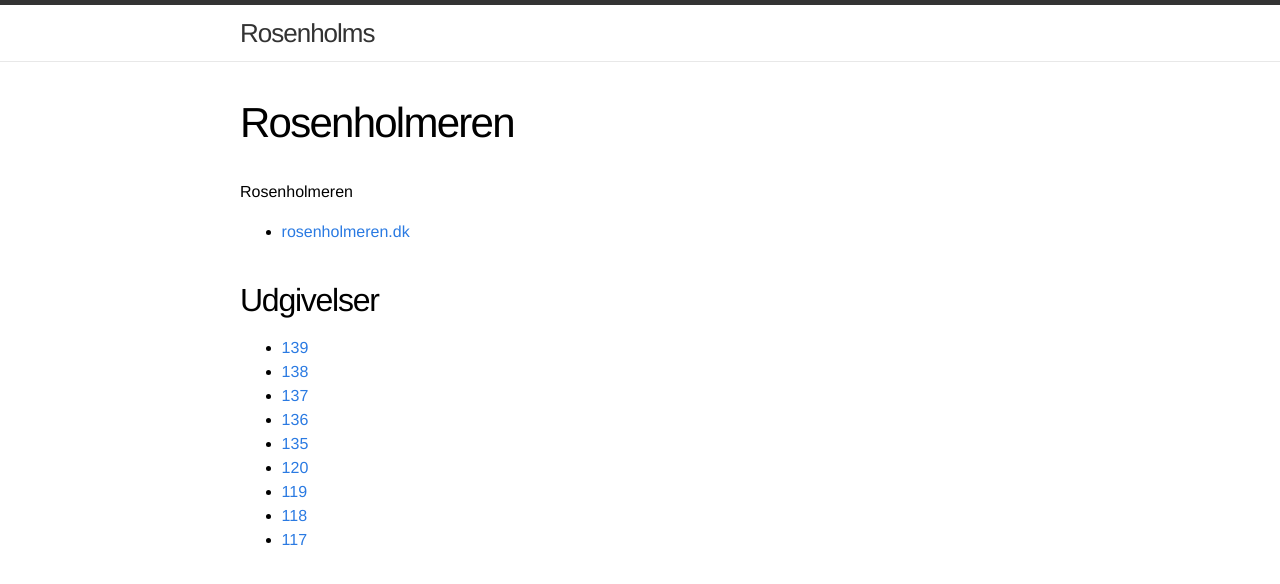
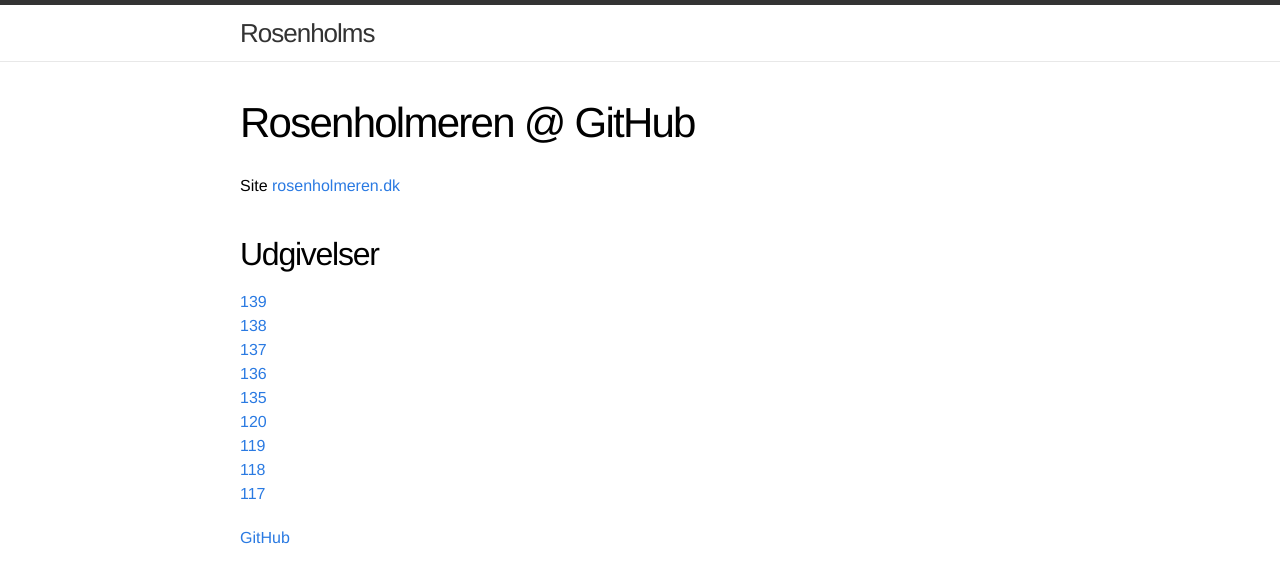
Before and after one commit to Rosenholms/rosenholms.github.io, a Jekyll site: the page built from rosenholmeren.md, in a window 1280 px wide. Shown: the top 584 px of the page. Built offline with Jekyll 4.4.1, drawn with Linux system fonts in a browser that asks for light colours; our own code applies the rules of GitHub Pages for plain Markdown files.

Commit message:
Update rosenholmeren.md

```diff
--- a/rosenholmeren.md
+++ b/rosenholmeren.md
@@ -1,15 +1,19 @@
-# Rosenholmeren
+---
+title: Rosenholmeren @ GitHub
+---
 
-- [rosenholmeren.dk](https://rosenholmeren.dk)
+Site [rosenholmeren.dk](https://rosenholmeren.dk)
 
 Udgivelser
 --
-- [139](http://www.rosenholmeren.dk/139/)
-- [138](http://www.rosenholmeren.dk/138/)
-- [137](http://www.rosenholmeren.dk/137/)
-- [136](http://www.rosenholmeren.dk/136/)
-- [135](http://www.rosenholmeren.dk/135/)
-- [120](http://www.rosenholmeren.dk/120/)
-- [119](http://www.rosenholmeren.dk/119/)
-- [118](http://www.rosenholmeren.dk/118/)
-- [117](http://www.rosenholmeren.dk/117/)
+[139](http://www.rosenholmeren.dk/139/)
+[138](http://www.rosenholmeren.dk/138/)
+[137](http://www.rosenholmeren.dk/137/)
+[136](http://www.rosenholmeren.dk/136/)
+[135](http://www.rosenholmeren.dk/135/)
+[120](http://www.rosenholmeren.dk/120/)
+[119](http://www.rosenholmeren.dk/119/)
+[118](http://www.rosenholmeren.dk/118/)
+[117](http://www.rosenholmeren.dk/117/)
+
+[GitHub](https://github.com/Rosenholms/rosenholms.github.io/rosenholmeren.md)
```
